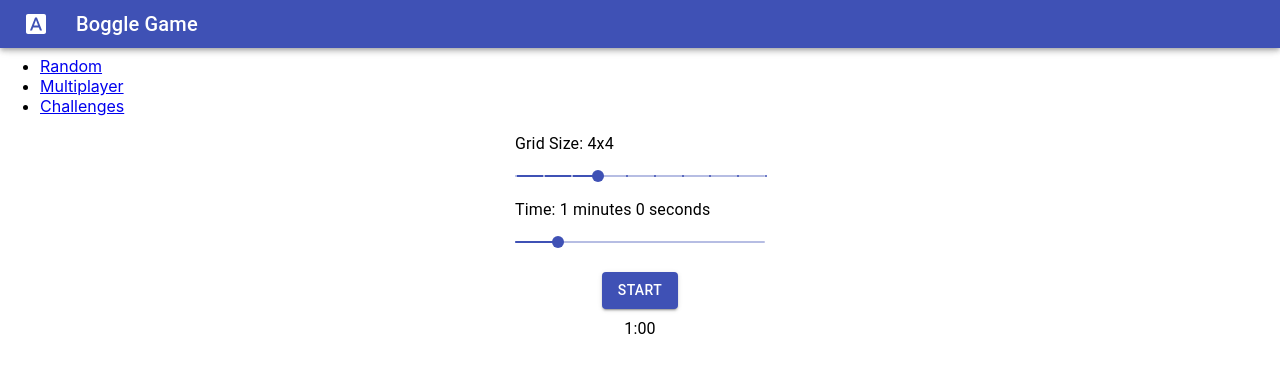
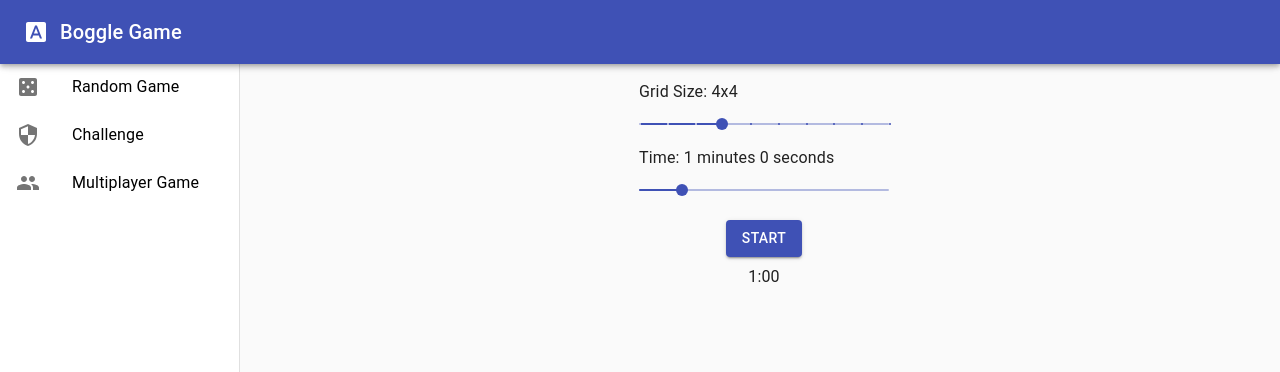
Before and after one commit to Enoumy/boggle, a React (Create React App) app: page / in a window 1280 px wide. Shown: the top 372 px of the page. Built offline with nearby package versions, Linux system fonts and the light colour scheme.

Commit message:
Implemented drawer

```diff
--- a/src/App.js
+++ b/src/App.js
@@ -4,29 +4,15 @@ import RandomGame from './RandomGame.js';
 import MultiplayerGame from './MultiplayerGame.js';
 import ChallengeGame from './ChallengeGame.js';
 import { BrowserRouter as Router, Switch, Route, Link } from 'react-router-dom';
+import Navigation from './Navigation.js';
 
 function App() {
-  console.log(React.version);
   return (
     <div>
-      <DenseAppBar />
-      <div style={{ height: 40 }}></div>
       <Router>
-        <div>
-          <nav>
-            <ul>
-              <li>
-                <Link to="/">Random</Link>
-              </li>
-              <li>
-                <Link to="/multiplayer">Multiplayer</Link>
-              </li>
-              <li>
-                <Link to="/challenge">Challenges</Link>
-              </li>
-            </ul>
-          </nav>
-
+        <Navigation />
+        <div style={{ height: 80 }}></div>
+        <div style={{ marginLeft: 240, paddingLeft: 8 }}>
           <Switch>
             <Route exact path="/">
               <RandomGame />
--- /dev/null
+++ b/src/Navigation.js
@@ -0,0 +1,93 @@
+import React from 'react';
+import { makeStyles } from '@material-ui/core/styles';
+import Drawer from '@material-ui/core/Drawer';
+import AppBar from '@material-ui/core/AppBar';
+import CssBaseline from '@material-ui/core/CssBaseline';
+import Toolbar from '@material-ui/core/Toolbar';
+import List from '@material-ui/core/List';
+import Typography from '@material-ui/core/Typography';
+import ListItem from '@material-ui/core/ListItem';
+import ListItemIcon from '@material-ui/core/ListItemIcon';
+import ListItemText from '@material-ui/core/ListItemText';
+import DenseAppBar from './DenseAppBar.js';
+import CasinoIcon from '@material-ui/icons/Casino';
+import SecurityIcon from '@material-ui/icons/Security';
+import PeopleIcon from '@material-ui/icons/People';
+import FontDownloadIcon from '@material-ui/icons/FontDownload';
+import IconButton from '@material-ui/core/IconButton';
+import { Link } from 'react-router-dom';
+
+const drawerWidth = 240;
+
+const useStyles = makeStyles(theme => ({
+  root: {
+    display: 'flex',
+  },
+  appBar: {
+    zIndex: theme.zIndex.drawer + 1,
+  },
+  drawer: {
+    width: drawerWidth,
+    flexShrink: 0,
+  },
+  drawerPaper: {
+    width: drawerWidth,
+  },
+  content: {
+    flexGrow: 1,
+    padding: theme.spacing(3),
+  },
+  toolbar: theme.mixins.toolbar,
+}));
+
+export default function Navigation() {
+  const classes = useStyles();
+
+  return (
+    <div className={classes.root}>
+      <CssBaseline />
+      <AppBar position="fixed" className={classes.appBar}>
+        <Toolbar>
+          <IconButton
+            edge="start"
+            className={classes.menuButton}
+            color="inherit"
+          >
+            <FontDownloadIcon />
+          </IconButton>
+          <Typography variant="h6" noWrap>
+            Boggle Game
+          </Typography>
+        </Toolbar>
+      </AppBar>
+      <Drawer
+        className={classes.drawer}
+        variant="permanent"
+        classes={{
+          paper: classes.drawerPaper,
+        }}
+      >
+        <div className={classes.toolbar}>
+          <div style={{ height: 55 }}></div>
+          <List>
+            {[
+              ['Random Game', <CasinoIcon />, '/'],
+              ['Challenge', <SecurityIcon />, '/challenge'],
+              ['Multiplayer Game', <PeopleIcon />, '/multiplayer'],
+            ].map((content, index) => (
+              <Link
+                to={content[2]}
+                style={{ textDecoration: 'none', color: 'black' }}
+              >
+                <ListItem button key={content[0]}>
+                  <ListItemIcon>{content[1]}</ListItemIcon>
+                  <ListItemText primary={content[0]} />
+                </ListItem>
+              </Link>
+            ))}
+          </List>
+        </div>
+      </Drawer>
+    </div>
+  );
+}
--- a/src/Notification.js
+++ b/src/Notification.js
@@ -8,14 +8,17 @@ function Alert(props) {
 
 function Notification(props) {
   return (
+    <div>
       <Snackbar
-      anchorOrigin={{ vertical: 'bottom', horizontal: 'center' }}
+        anchorOrigin={{ vertical: 'bottom', horizontal: 'right' }}
         open={props.notificationOpen}
         autoHideDuration={2000}
         onClose={props.handleClose}
+        style={{ marginLeft: 240 }}
       >
         <Alert severity={props.severity}>{props.message}</Alert>
       </Snackbar>
+    </div>
   );
 }
 
```
Lines whose indentation alone changed are shown as unchanged.
